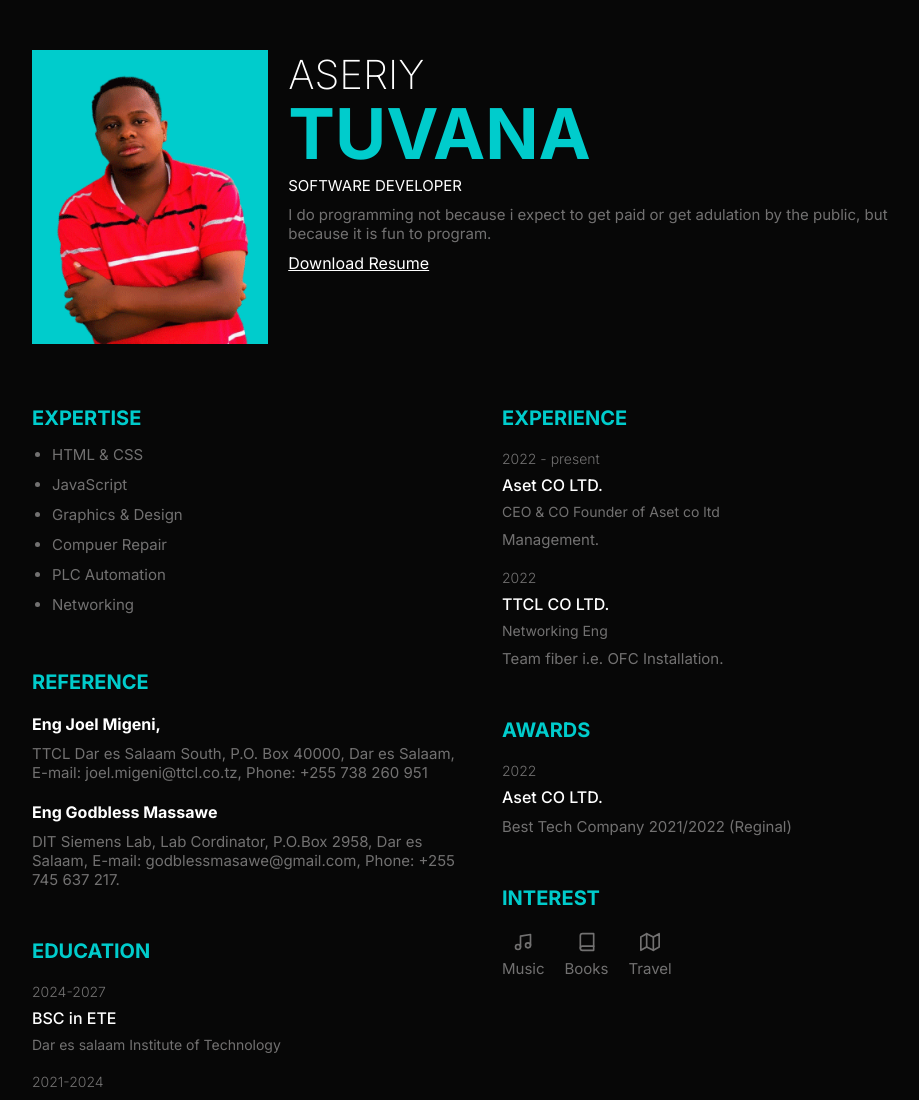
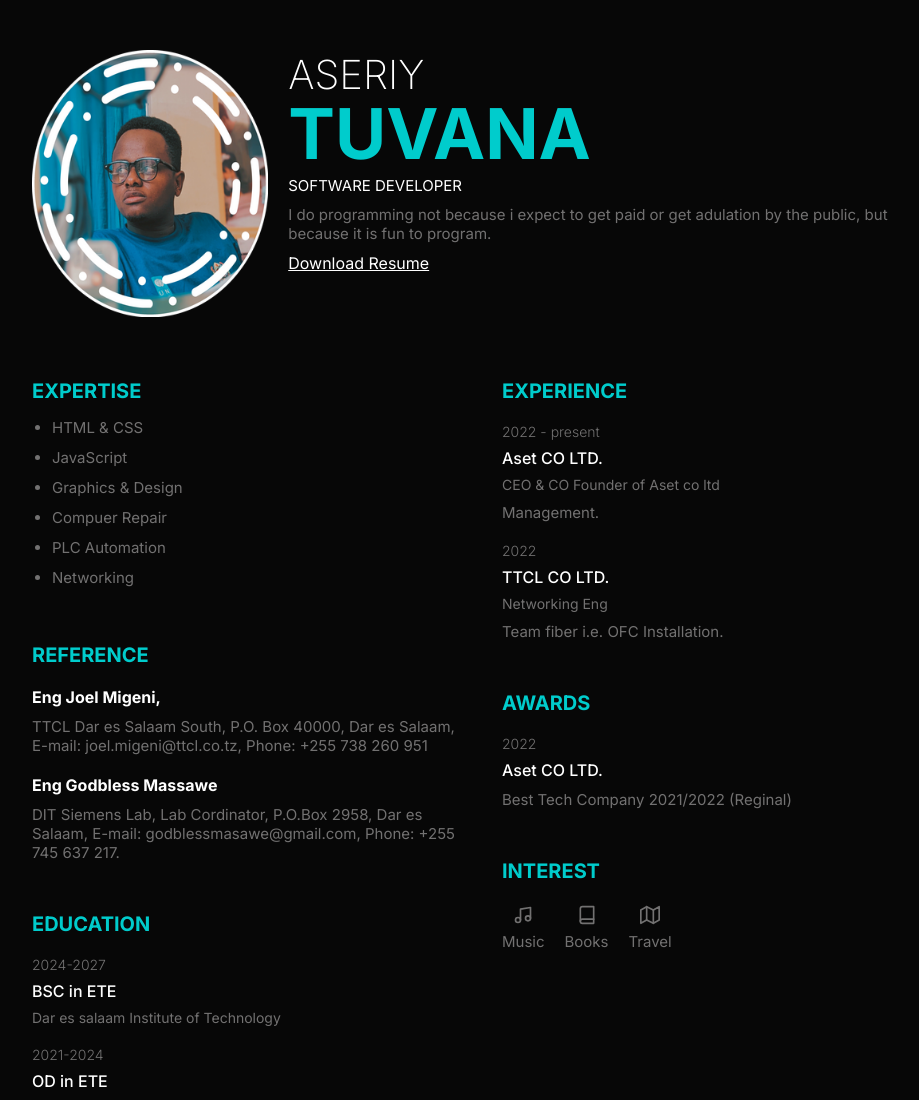
Before and after one commit to Aseriy-bot/aseriy, a plain HTML site: page linked index/index.html in a window 1280 px wide. Shown: the top 1100 px of the page, without its empty margins (158-1077 px from the left). Drawn offline with nearby package versions, Linux system fonts and the light colour scheme.

Commit message:
Update index.html

```diff
--- a/linked index/index.html
+++ b/linked index/index.html
@@ -16,7 +16,7 @@
          <div class="profile">
             <div class="profile_container">
                  <div class="profile_profileImg">
-                     <img src="../img/me.gif" alt="shaif arfan">
+                     <img src="../img/me.png" alt="shaif arfan">
                  </div>
                 <div>
                 <h1 class="profile_name">
```
